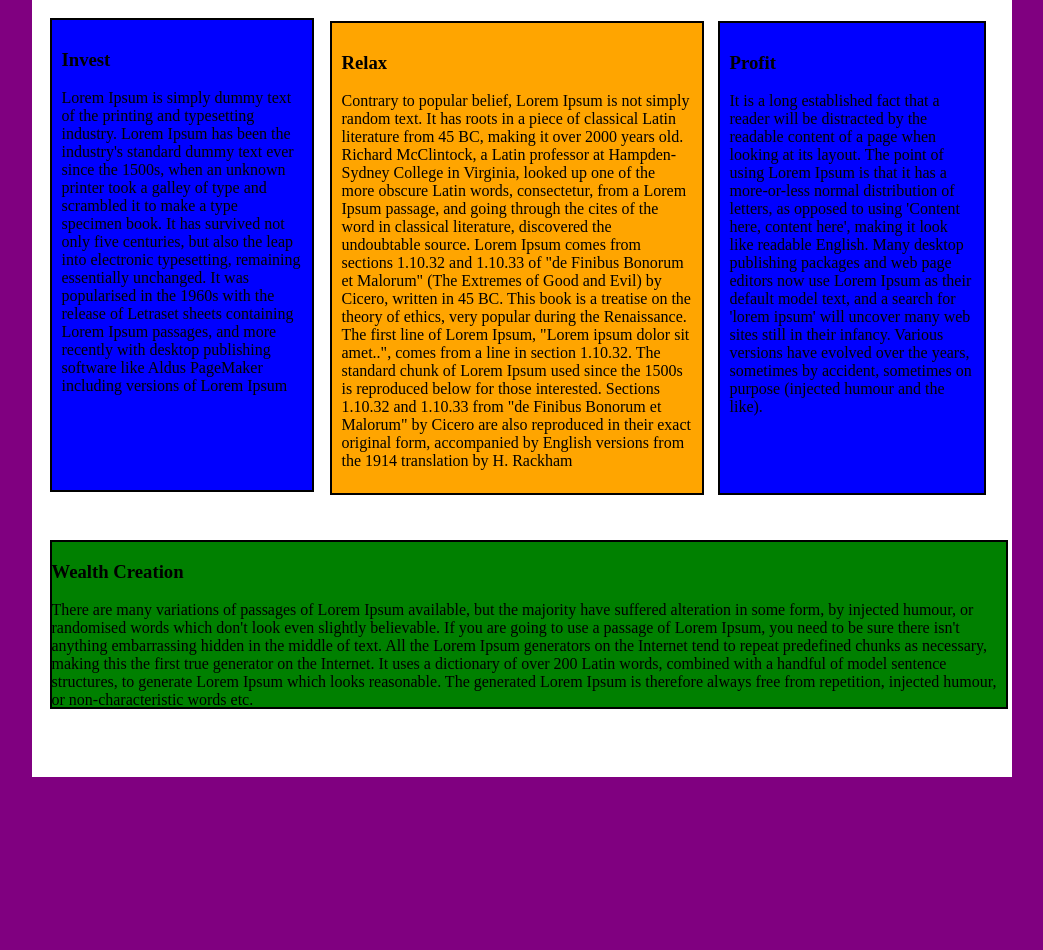
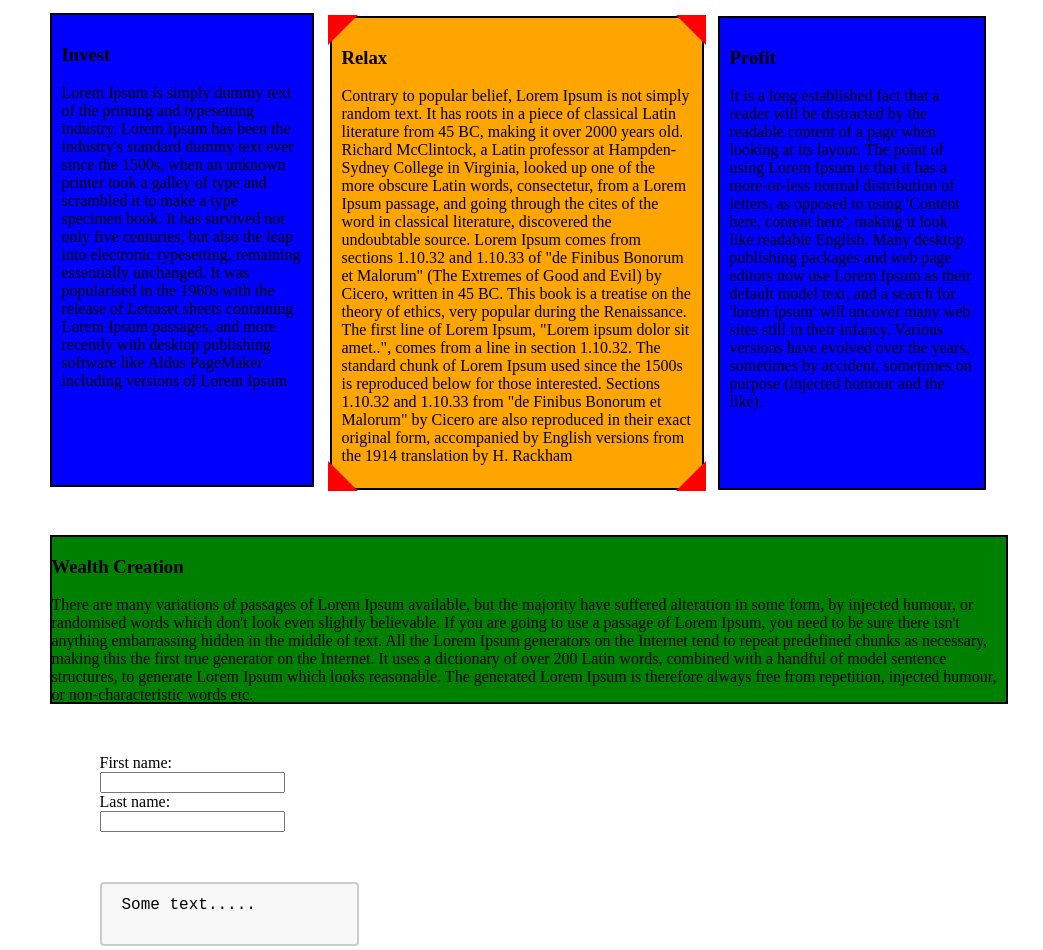
Before and after one commit to mohdsuffian/mohdsuffian.github.io, a plain HTML site: page exercise1.html in a window 1280 px wide. Shown: the part 221-1171 px from the top of the page, without its empty margins (118-1161 px from the left). Before the commit the page ends 998 px from the top, so only its background shows below. Drawn offline with Linux system fonts and the light colour scheme.

Commit message:
Add files via upload

```diff
--- a/exercise1.html
+++ b/exercise1.html
@@ -4,7 +4,8 @@
 	<title></title>
 <style type="text/css">
 body {
-	background: purple;
+	background: purple
+	height:auto;
 }
 #wrapper {
           height: 970px;
@@ -82,29 +83,80 @@ div ul li {
 	margin-top: 30px;
 
 }
+#tri1 {
+     width: 0;
+     height: 0;
+     border-right:30px solid red;
+     border-left: 20px solid transparent;
+     border-bottom: 30px solid transparent;
+     position: absolute;
+     top: -3px;
+     right: -4px;
+}
+#tri2 {
+	width: 0;
+	height: 0;
+	border-right: 20px solid transparent;
+	border-left: 30px solid red;
+	border-bottom: 30px solid transparent;
+	position: absolute;
+	top:-3px;
+	left:-4px;
+}
+#tri3 {
+	width: 0;
+	height: 0;
+	border-right:20px solid transparent;
+	border-left: 30px solid red;
+    border-top: 30px solid transparent;
+    position: absolute;
+    bottom:-3px;
+    left: -4px;
+}
+#tri4 {
+	width: 0;
+	height: 0;
+	border-right: 30px solid red;
+	border-left: 20px solid transparent;
+	border-top: 30px solid transparent;
+	position: absolute;
+	bottom: -3px;
+	right: -4px;
+
+
+}
+#header img {
+    width: 120px;
+    height: 120px;
+    margin-left: 10px;
+}
+form {
+	margin: 50px;
+}
+textarea {
+	width: 100%
+	height: 150px;
+	padding: 12px 20px;
+	box-sizing: border-box;
+	border: 2px solid #ccc;
+	border-radius: 4px;
+	background-color: #f8f8f8;
+	font-size: 16px;
+	resize: none;
+}
 
 
 
 
 
-
-
-
-
-
-
-
-
-
-
-
+}
 </style>
 </head>
 <body>
 <div id="wrapper"></div>
 <div id="header">
-<img src="http://r53.cooltext.com/d.php?renderid=208295037654009&extension=png" width="125" height="125" alt="logo" title="Wealth Management"/>
-<!---End of logo--->
+<img src="http://design.ubuntu.com/wp-content/uploads/ubuntu-logo32.png"/>
+<!---End of logo-->
 <div id="link">
 <ul>
 <li>Invest</li>
@@ -121,6 +173,15 @@ div ul li {
 <p>Contrary to popular belief, Lorem Ipsum is not simply random text. It has roots in a piece of classical Latin literature from 45 BC, making it over 2000 years old. Richard McClintock, a Latin professor at Hampden-Sydney College in Virginia, looked up one of the more obscure Latin words, consectetur, from a Lorem Ipsum passage, and going through the cites of the word in classical literature, discovered the undoubtable source. Lorem Ipsum comes from sections 1.10.32 and 1.10.33 of "de Finibus Bonorum et Malorum" (The Extremes of Good and Evil) by Cicero, written in 45 BC. This book is a treatise on the theory of ethics, very popular during the Renaissance. The first line of Lorem Ipsum, "Lorem ipsum dolor sit amet..", comes from a line in section 1.10.32.
 
 The standard chunk of Lorem Ipsum used since the 1500s is reproduced below for those interested. Sections 1.10.32 and 1.10.33 from "de Finibus Bonorum et Malorum" by Cicero are also reproduced in their exact original form, accompanied by English versions from the 1914 translation by H. Rackham</p>
+<div id="tri1"></div>
+<div id="tri2"></div>
+<div id="tri3"></div>
+<div id="tri4"></div>
+
+
+
+
+
 </div>
 <div id="right">
 <h3>Profit</h3>
@@ -131,6 +192,17 @@ The standard chunk of Lorem Ipsum used since the 1500s is reproduced below for t
 <p>There are many variations of passages of Lorem Ipsum available, but the majority have suffered alteration in some form, by injected humour, or randomised words which don't look even slightly believable. If you are going to use a passage of Lorem Ipsum, you need to be sure there isn't anything embarrassing hidden in the middle of text. All the Lorem Ipsum generators on the Internet tend to repeat predefined chunks as necessary, making this the first true generator on the Internet. It uses a dictionary of over 200 Latin words, combined with a handful of model sentence structures, to generate Lorem Ipsum which looks reasonable. The generated Lorem Ipsum is therefore always free from repetition, injected humour, or non-characteristic words etc.</p>
 </div>
 
+<form>
+First name: <br>
+<input type="text" name="firstname">
+<br>
+Last name: <br>
+<input type="text" name="lastname">
+</form>
+<form>
+	<textarea>Some text.....</textarea>
+</form>
+
 
 
 </body>
```
